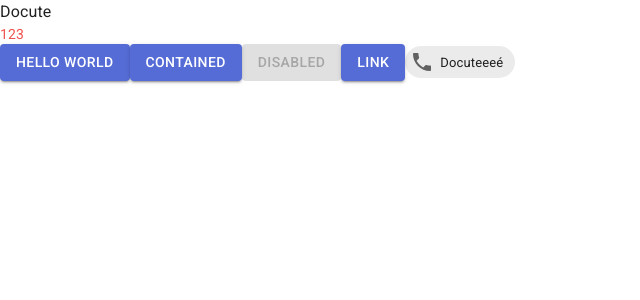
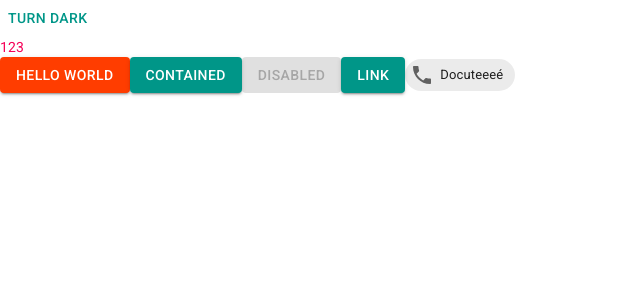
Before and after one commit to truonggiang2512/TypeScript-Project, a React (Vite) app: page / in a window 1280 px wide. Shown: the top 300 px of the page, without its empty margins (0-640 px from the left). Built offline with nearby package versions, Linux system fonts and the light colour scheme.

Commit message:
Setup_Dark_Light_Theme

```diff
--- a/package.json
+++ b/package.json
@@ -12,6 +12,7 @@
   "dependencies": {
     "@emotion/react": "^11.11.0",
     "@emotion/styled": "^11.11.0",
+    "@material-ui/core": "^4.12.4",
     "@mui/icons-material": "^5.11.16",
     "@mui/material": "^5.13.0",
     "react": "^18.2.0",
--- a/src/App.tsx
+++ b/src/App.tsx
@@ -1,15 +1,35 @@
 import Button from "@mui/material/Button";
 import Chip from "@mui/material/Chip";
 import MdPhone from "@mui/icons-material/Phone";
-import { Typography } from "@mui/material/index";
+import { Typography } from "@material-ui/core/index";
+import React from "react";
+import {
+  Experimental_CssVarsProvider as CssVarsProvider,
+  experimental_extendTheme as extendTheme,
+  useColorScheme,
+} from "@mui/material/styles";
+function ModeToggle() {
+  const { mode, setMode } = useColorScheme();
+  return (
+    <Button
+      onClick={() => {
+        setMode(mode === "light" ? "dark" : "light");
+      }}
+    >
+      {mode === "light" ? "Turn dark" : "Turn light"}
+    </Button>
+  );
+}
 function App() {
   return (
     <>
-      <div>Docute</div>
-      <Typography variant="body2" color="text.secondary">
+      <ModeToggle />
+      <Typography variant="body2" color="secondary">
         123
       </Typography>
-      <Button variant="contained">Hello World</Button>
+      <Button variant="contained" color="secondary">
+        Hello World
+      </Button>
       <Button variant="contained">Contained</Button>
       <Button variant="contained" disabled>
         Disabled
--- a/src/main.tsx
+++ b/src/main.tsx
@@ -1,14 +1,14 @@
 import React from "react";
 import ReactDOM from "react-dom/client";
 import App from "./App.tsx";
-import { ThemeProvider } from "@mui/material/styles";
 import CssBaseline from "@mui/material/CssBaseline";
 import theme from "./theme";
+import { Experimental_CssVarsProvider as CssVarsProvider } from "@mui/material/styles";
 ReactDOM.createRoot(document.getElementById("root")!).render(
   <React.StrictMode>
-    <ThemeProvider theme={theme}>
+    <CssVarsProvider theme={theme}>
       <CssBaseline />
       <App />
-    </ThemeProvider>
+    </CssVarsProvider>
   </React.StrictMode>
 );
--- a/src/theme.js
+++ b/src/theme.js
@@ -1,24 +1,22 @@
-import { createTheme } from '@mui/material/styles'
-import { red } from '@mui/material/colors'
-
+import { cyan, deepOrange, orange, teal } from "@mui/material/colors";
+import { experimental_extendTheme as extendTheme } from "@mui/material/styles";
 
 // Create a theme instance.
-const theme = createTheme({
-  palette: {
-    mode: "light",
-    primary: {
-      main: '#556cd6'
+const theme = extendTheme({
+  colorSchemes: {
+    light: {
+      palette: {
+        primary: teal,
+        secondary: deepOrange,
+      },
     },
-    secondary: {
-      main: '#19857b'
+    dark: {
+      palette: {
+        primary: cyan,
+        secondary: orange,
+      },
     },
-    error: {
-      main: red.A400
-    },
-    text: {
-      secondary: red[400]
-    }
-  }
-})
+  },
+});
 
 export default theme
```
Also changed, not shown: tsconfig.json (+19 -18 lines), .eslintrc.cjs, 1 other file (tests, documents, lock files or other folders).
